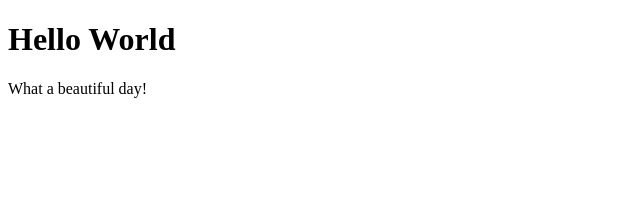
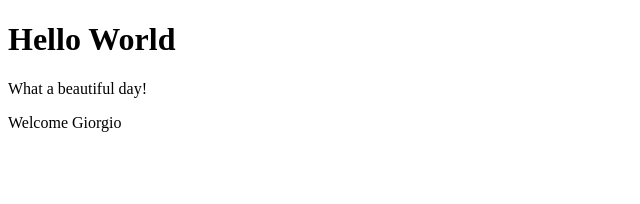
Before and after one commit to GAutuori94/react-exercises, a React (Create React App) app: page / in a window 1280 px wide. Shown: the top 204 px of the page, without its empty margins (0-640 px from the left). Built offline with nearby package versions, Linux system fonts and the light colour scheme.

Commit message:
feat: Welcome component added

```diff
--- a/src/App.js
+++ b/src/App.js
@@ -1,5 +1,5 @@
 import React from "react";
-import { Hello, Message } from "./hello";
+import { Hello, Message, Welcome } from "./hello";
 
 export default class App extends React.Component {
     render () {
@@ -7,6 +7,7 @@ export default class App extends React.Component {
         <div>
             <Hello />
             <Message />
+            <Welcome name="Giorgio" />
              </div>
         )
     }
--- a/src/hello.js
+++ b/src/hello.js
@@ -12,3 +12,9 @@ export class Message extends React.Component {
         return <p> What a beautiful day!</p>
     }
 }
+
+export class Welcome extends React.Component {
+    render () {
+        return <p> Welcome {this.props.name} </p>
+    }
+}
```
